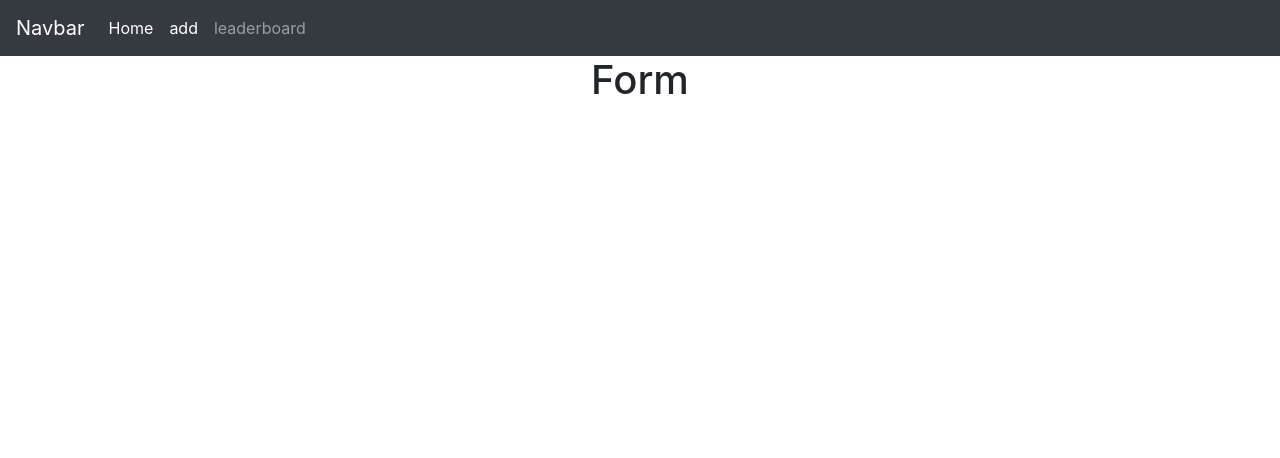
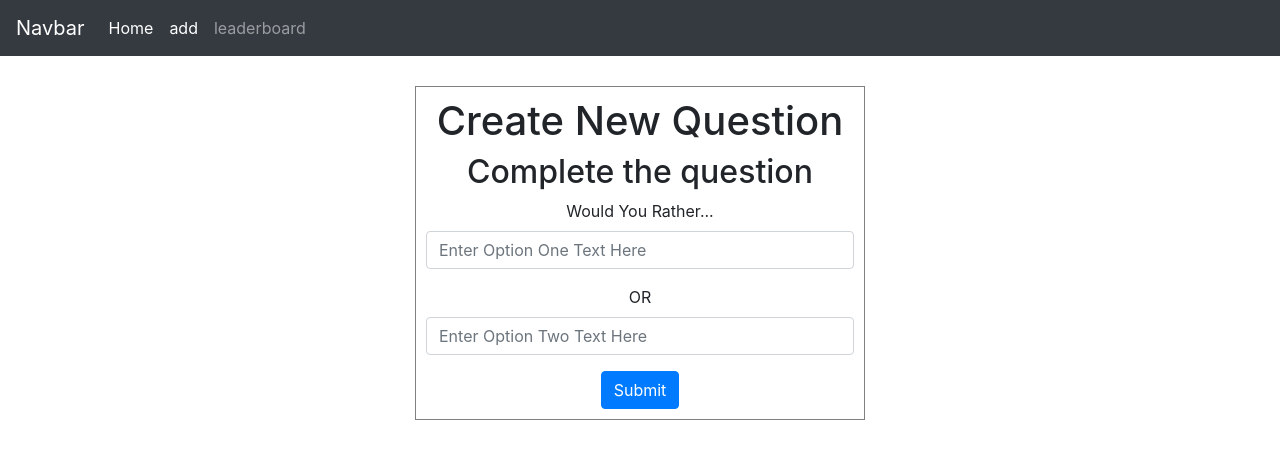
Before and after one commit to Ifeanyi-Owah/wouldyourather-app, a React (Create React App) app: page /add in a window 1280 px wide. Shown: the top 458 px of the page. Built offline with nearby package versions, Linux system fonts and the light colour scheme.

Commit message:
Feat: Question component

```diff
--- a/src/components/HomePage.js
+++ b/src/components/HomePage.js
@@ -1,5 +1,6 @@
 import React, { Component } from "react";
 import { connect } from "react-redux";
+import Question from "./Question";
 
 class HomePage extends Component {
   render() {
@@ -10,7 +11,7 @@ class HomePage extends Component {
         <ul className="list-group">
           {this.props.questionId.map((id) => (
             <li key={id} className="list-group-item">
-              <div>questionId: {id}</div>
+              <Question id={id} />
             </li>
           ))}
         </ul>
--- a/src/components/NewPollQuestionsForm.js
+++ b/src/components/NewPollQuestionsForm.js
@@ -1,10 +1,45 @@
 import React, { Component } from "react";
+import { Redirect } from "react-router-dom";
 
 class NewPollQuestionsForm extends Component {
+  handleSubmit = (e) => {
+    e.preventDefault();
+    return <Redirect exact to="/" />;
+  };
+
   render() {
     return (
-      <div>
-        <h1>Form</h1>
+      <div className="NewPollQuestionsForm">
+        <h1>Create New Question</h1>
+        <h2>Complete the question</h2>
+        <form action="/" method="POST">
+          <div className="form-group">
+            <label htmlFor="optionOne">Would You Rather...</label>
+            <input
+              type="text"
+              className="form-control"
+              id="optionOne"
+              placeholder="Enter Option One Text Here"
+            />
+          </div>
+          {/* <h2>OR</h2> */}
+          <div className="form-group">
+            <label htmlFor="optionTwo">OR</label>
+            <input
+              type="text"
+              className="form-control"
+              id="optionTwo"
+              placeholder="Enter Option Two Text Here"
+            />
+          </div>
+          <button
+            onClick={this.handleSubmit}
+            type="submit"
+            class="btn btn-primary"
+          >
+            Submit
+          </button>
+        </form>
       </div>
     );
   }
--- a/src/components/Question.js
+++ b/src/components/Question.js
@@ -1,20 +1,28 @@
-// import React, { Component } from "react";
-// import { connect } from "react-redux";
-// import { formatQuestion } from "../utils/helper";
+import React, { Component } from "react";
+import { connect } from "react-redux";
+import { formatQuestion } from "../utils/helper";
 
-// class Question extends Component {
-//   render() {
-//     return <div></div>;
-//   }
-// }
+class Question extends Component {
+  render() {
+    console.log(this.props);
+    return (
+      <div>
+        <h1>Question</h1>
+      </div>
+    );
+  }
+}
 
-// function mapStateToProps({ authedUser, users, questions }, { id }) {
-//   const questionOne = questions[id];
-//   const questionTwo = questions[id];
-//   return {
-//     authedUser,
-//     question: formatQuestion(users[question.author]),
-//   };
-// }
+function mapStateToProps({ authedUser, questions }, { id }) {
+  const question = questions[id];
+  return {
+    authedUser,
+    question: formatQuestion({
+      optionOneText: question.optionOne.text,
+      optionTwoText: question.optionTwo.text,
+      author: question.author,
+    }),
+  };
+}
 
-// export default connect()(Question);
+export default connect(mapStateToProps)(Question);
--- a/src/index.css
+++ b/src/index.css
@@ -1,13 +1,20 @@
 body {
   margin: 0;
-  font-family: -apple-system, BlinkMacSystemFont, 'Segoe UI', 'Roboto', 'Oxygen',
-    'Ubuntu', 'Cantarell', 'Fira Sans', 'Droid Sans', 'Helvetica Neue',
+  font-family: -apple-system, BlinkMacSystemFont, "Segoe UI", "Roboto", "Oxygen",
+    "Ubuntu", "Cantarell", "Fira Sans", "Droid Sans", "Helvetica Neue",
     sans-serif;
   -webkit-font-smoothing: antialiased;
   -moz-osx-font-smoothing: grayscale;
 }
 
 code {
-  font-family: source-code-pro, Menlo, Monaco, Consolas, 'Courier New',
+  font-family: source-code-pro, Menlo, Monaco, Consolas, "Courier New",
     monospace;
 }
+
+.NewPollQuestionsForm {
+  max-width: 450px;
+  margin: 30px auto;
+  border: 1px solid gray;
+  padding: 10px;
+}
```
